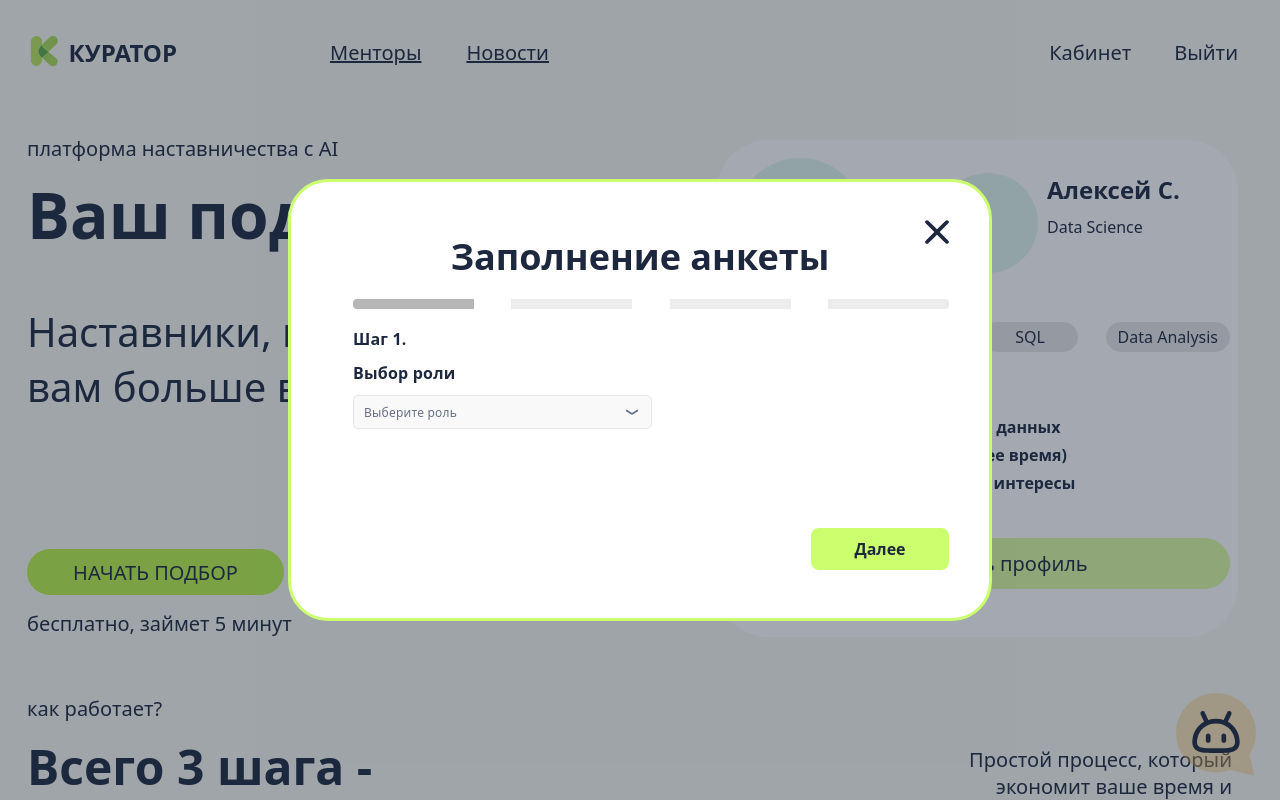
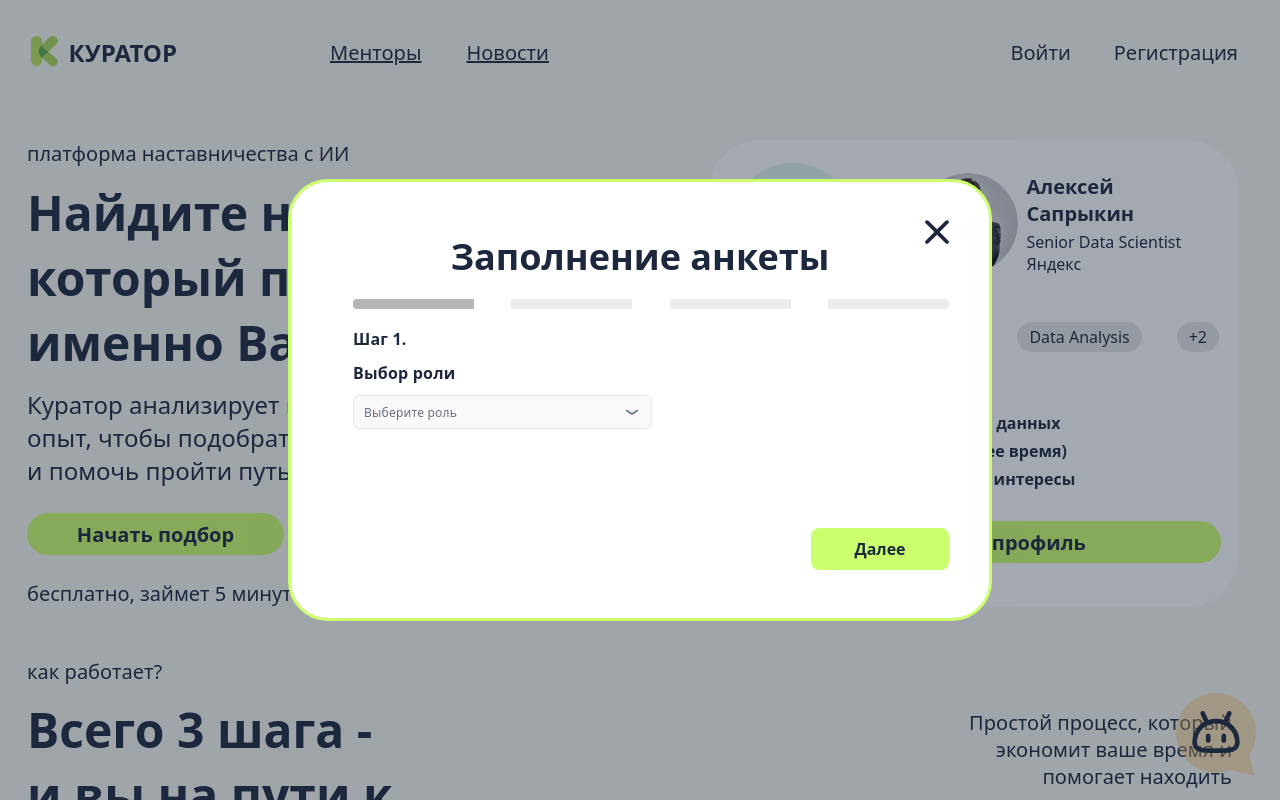
Before and after one commit to lol33229/kurator, a React (Vite) app: page /onboarding in a window 1280 px wide. Shown: the top 800 px of the page. Built offline with nearby package versions, Linux system fonts and the light colour scheme.

Commit message:
обновлены пути к экранам

```diff
--- a/src/app/router.tsx
+++ b/src/app/router.tsx
@@ -1,6 +1,5 @@
 import { createBrowserRouter } from 'react-router'
 import { RootLayout } from '@/app/RootLayout'
-import { HomePage } from '@/pages/home/HomePage'
 import { LandingPage } from '@/pages/landing/LandingPage'
 import { LoginPage } from '@/pages/login/LoginPage'
 import { OnboardingPage } from '@/pages/onboarding/OnboardingPage'
@@ -18,8 +17,6 @@ export const router = createBrowserRouter([
     element: <RootLayout />,
     children: [
       { path: '/', element: <LandingPage /> },
-      // Главная для вошедшего пользователя (временный адрес)
-      { path: '/home', element: <HomePage /> },
       { path: '/chatbot', element: <PagePlaceholder title="ИИ чат-бот" /> },
       { path: '/login', element: <LoginPage /> },
       { path: '/password-reset', element: <ResetRequestPage /> },
--- a/src/pages/home/HomePage.module.css
+++ /dev/null
@@ -1,225 +0,0 @@
-/* Главная для зарегистрированного пользователя */
-
-/* ---------- Первый экран ---------- */
-
-.hero {
-  position: relative;
-  display: grid;
-  grid-template-columns: 1fr 521px;
-  gap: 40px;
-  margin-top: 42px;
-}
-
-.heroLead {
-  display: flex;
-  flex-direction: column;
-}
-
-.heroTitle {
-  margin-top: 9px;
-  font-size: 64px;
-  font-weight: 800;
-}
-
-.heroText {
-  margin-top: 46px;
-  font-size: 40px;
-  font-weight: 500;
-}
-
-.heroCta {
-  align-self: flex-start;
-  min-width: 257px;
-  margin-top: auto;
-  font-weight: 400;
-}
-
-.heroNote {
-  margin-top: 15px;
-  font-size: 20px;
-}
-
-/* ---------- Карточка рекомендации ---------- */
-
-.recommendation {
-  margin-top: 5px;
-  padding: 18px 8px 48px 18px;
-}
-
-.recommendationTop {
-  display: flex;
-  align-items: flex-start;
-}
-
-.compat {
-  position: relative;
-  display: flex;
-  flex-direction: column;
-  align-items: center;
-  justify-content: center;
-  flex-shrink: 0;
-  width: 130px;
-  height: 130px;
-  font-weight: 300;
-}
-
-.compatCircle {
-  position: absolute;
-  inset: 0;
-}
-
-.compatValue,
-.compatLabel {
-  position: relative;
-}
-
-.compatValue {
-  font-size: 30px;
-}
-
-.compatLabel {
-  font-size: 16px;
-}
-
-.avatar {
-  flex-shrink: 0;
-  margin: 15px 0 0 73px;
-}
-
-.mentorInfo {
-  margin: 15px 0 0 9px;
-}
-
-.mentorName {
-  font-size: 24px;
-  font-weight: 700;
-}
-
-.mentorDirection {
-  margin-top: 10px;
-  font-size: 16px;
-  font-weight: 500;
-}
-
-.tags {
-  display: flex;
-  flex-wrap: wrap;
-  justify-content: space-between;
-  gap: 8px 12px;
-  margin: 34px 0 0;
-  padding: 0;
-  list-style: none;
-}
-
-.tag {
-  display: flex;
-  align-items: center;
-  justify-content: center;
-  min-width: 96px;
-  height: 30px;
-  padding: 0 12px;
-  border-radius: var(--radius-tag);
-  background: var(--color-tag);
-  font-size: 16px;
-}
-
-.reasonsTitle {
-  margin-top: 25px;
-  font-size: 16px;
-  font-weight: 600;
-}
-
-.reasons {
-  display: flex;
-  flex-direction: column;
-  gap: 6px;
-  margin: 17px 0 0;
-  padding: 0;
-  list-style: none;
-  font-size: 16px;
-  font-weight: 600;
-}
-
-.reasons li {
-  display: flex;
-  align-items: center;
-  gap: 10px;
-}
-
-.profileCta {
-  width: 495px;
-  max-width: 100%;
-  min-height: 51px;
-  margin-top: 44px;
-  background: rgb(184 243 74 / 52%);
-  font-weight: 400;
-}
-
-/* ---------- Отступ до «как работает» ---------- */
-
-.howItWorks {
-  margin-top: 58px;
-}
-
-/* ---------- Адаптив ---------- */
-
-@media (max-width: 1240px) {
-  .hero {
-    grid-template-columns: 1fr minmax(0, 521px);
-  }
-
-  .heroTitle {
-    font-size: 48px;
-  }
-
-  .heroText {
-    font-size: 32px;
-  }
-}
-
-@media (max-width: 960px) {
-  .hero {
-    grid-template-columns: minmax(0, 1fr);
-  }
-
-  .heroCta {
-    margin-top: 32px;
-  }
-
-  .recommendation {
-    margin: 0;
-  }
-
-  .howItWorks {
-    margin-top: 48px;
-  }
-}
-
-@media (max-width: 640px) {
-  .heroTitle {
-    font-size: 36px;
-  }
-
-  .heroText {
-    font-size: 24px;
-    margin-top: 16px;
-  }
-
-  .recommendation {
-    padding: 18px 16px 32px;
-  }
-
-  .avatar {
-    width: 72px;
-    height: 72px;
-    margin-left: 16px;
-  }
-
-  .mentorName {
-    font-size: 20px;
-  }
-
-  .tags {
-    justify-content: flex-start;
-  }
-}
--- a/src/pages/home/HomePage.tsx
+++ /dev/null
@@ -1,47 +0,0 @@
-import { LandingFooter } from '@/pages/landing/LandingFooter'
-import { LandingHeader } from '@/pages/landing/LandingHeader'
-import landingStyles from '@/pages/landing/LandingPage.module.css'
-import { ForMentorsSection, HowItWorksSection, WhyKuratorSection } from '@/pages/landing/LandingSections'
-import { ButtonLink } from '@/shared/ui/Button/ButtonLink'
-import { RecommendationCard, type Recommendation } from './RecommendationCard'
-import styles from './HomePage.module.css'
-
-// Моковые данные, пока нет API рекомендаций.
-const TOP_RECOMMENDATION: Recommendation = {
-  compatibility: 94,
-  displayName: 'Алексей С.',
-  direction: 'Data Science',
-  tags: ['Python', 'ML', 'SQL', 'Data Analysis'],
-  reasons: [
-    '7 лет опыта в ML и анализе данных',
-    'Совпадает график (вечернее время)',
-    'Общие профессиональные интересы',
-  ],
-  profilePath: '/mentors',
-}
-
-export function HomePage() {
-  return (
-    <div className={landingStyles.page}>
-      <LandingHeader cabinetPath="/student" />
-      <main>
-        <section className={`${landingStyles.container} ${styles.hero}`}>
-          <div className={styles.heroLead}>
-            <p className={landingStyles.eyebrow}>платформа наставничества с AI</p>
-            <h1 className={styles.heroTitle}>Ваш подбор готов</h1>
-            <p className={styles.heroText}>Наставники, которые подходят вам больше всего</p>
-            <ButtonLink to="/student" className={styles.heroCta}>
-              НАЧАТЬ ПОДБОР
-            </ButtonLink>
-            <p className={styles.heroNote}>бесплатно, займет 5 минут</p>
-          </div>
-          <RecommendationCard recommendation={TOP_RECOMMENDATION} />
-        </section>
-        <HowItWorksSection className={styles.howItWorks} />
-        <WhyKuratorSection />
-        <ForMentorsSection />
-      </main>
-      <LandingFooter />
-    </div>
-  )
-}
--- a/src/pages/home/RecommendationCard.tsx
+++ /dev/null
@@ -1,63 +0,0 @@
-import avatarPlaceholder from '@/assets/home/avatar-placeholder.svg'
-import checkIcon from '@/assets/landing/check.svg'
-import compatCircle from '@/assets/landing/circle-compat.svg'
-import landingStyles from '@/pages/landing/LandingPage.module.css'
-import { ButtonLink } from '@/shared/ui/Button/ButtonLink'
-import styles from './HomePage.module.css'
-
-export type Recommendation = {
-  compatibility: number
-  // Фамилия и фото скрыты до начала менторства
-  displayName: string
-  direction: string
-  tags: string[]
-  reasons: string[]
-  profilePath: string
-}
-
-type RecommendationCardProps = {
-  recommendation: Recommendation
-}
-
-export function RecommendationCard({ recommendation }: RecommendationCardProps) {
-  const { compatibility, displayName, direction, tags, reasons, profilePath } = recommendation
-
-  return (
-    <article className={`${landingStyles.card} ${styles.recommendation}`} aria-label="Рекомендованный наставник">
-      <div className={styles.recommendationTop}>
-        <div className={styles.compat}>
-          <img className={styles.compatCircle} src={compatCircle} alt="" width={130} height={130} />
-          <span className={styles.compatValue}>{compatibility}%</span>
-          <span className={styles.compatLabel}>совместимость</span>
-        </div>
-        <img className={styles.avatar} src={avatarPlaceholder} alt="" width={100} height={100} />
-        <div className={styles.mentorInfo}>
-          <p className={styles.mentorName}>{displayName}</p>
-          <p className={styles.mentorDirection}>{direction}</p>
-        </div>
-      </div>
-
-      <ul className={styles.tags}>
-        {tags.map((tag) => (
-          <li key={tag} className={styles.tag}>
-            {tag}
-          </li>
-        ))}
-      </ul>
-
-      <p className={styles.reasonsTitle}>Почему подходит?</p>
-      <ul className={styles.reasons}>
-        {reasons.map((reason) => (
-          <li key={reason}>
-            <img src={checkIcon} alt="" width={16} height={16} />
-            {reason}
-          </li>
-        ))}
-      </ul>
-
-      <ButtonLink to={profilePath} className={styles.profileCta}>
-        Посмотреть профиль
-      </ButtonLink>
-    </article>
-  )
-}
--- a/src/pages/landing/LandingFooter.tsx
+++ b/src/pages/landing/LandingFooter.tsx
@@ -9,7 +9,7 @@ export function LandingFooter() {
     <footer className={`${styles.container} ${styles.card} ${styles.footer}`}>
       <div>
         <Logo size="lg" className={styles.footerLogo} />
-        <p className={styles.footerTagline}>платформа наставничества с AI</p>
+        <p className={styles.footerTagline}>платформа наставничества с ИИ</p>
       </div>
       <nav className={styles.footerLinks} aria-label="Ссылки в подвале">
         <Link to="/news">новости</Link>
--- a/src/pages/landing/LandingHeader.tsx
+++ b/src/pages/landing/LandingHeader.tsx
@@ -2,12 +2,7 @@ import { Link } from 'react-router'
 import { Logo } from '@/shared/ui/Logo/Logo'
 import styles from './LandingPage.module.css'
 
-type LandingHeaderProps = {
-  // Для вошедшего пользователя
-  cabinetPath?: string
-}
-
-export function LandingHeader({ cabinetPath }: LandingHeaderProps) {
+export function LandingHeader() {
   return (
     <header className={`${styles.container} ${styles.header}`}>
       <Logo className={styles.headerLogo} />
@@ -16,17 +11,8 @@ export function LandingHeader({ cabinetPath }: LandingHeaderProps) {
         <Link to="/news">Новости</Link>
       </nav>
       <nav className={styles.authNav} aria-label="Аккаунт">
-        {cabinetPath ? (
-          <>
-            <Link to={cabinetPath}>Кабинет</Link>
-            <Link to="/">Выйти</Link>
-          </>
-        ) : (
-          <>
-            <Link to="/login">Войти</Link>
-            <Link to="/register">Регистрация</Link>
-          </>
-        )}
+        <Link to="/login">Войти</Link>
+        <Link to="/register">Регистрация</Link>
       </nav>
     </header>
   )
--- a/src/pages/landing/LandingSections.tsx
+++ b/src/pages/landing/LandingSections.tsx
@@ -55,7 +55,7 @@ export function HeroSection() {
   return (
     <section className={`${styles.container} ${styles.hero}`}>
       <div>
-        <p className={styles.eyebrow}>платформа наставничества с AI</p>
+        <p className={styles.eyebrow}>платформа наставничества с ИИ</p>
         <h1 className={styles.heroTitle}>Найдите наставника, который подходит именно Вам</h1>
         <p className={styles.heroText}>
           Куратор анализирует ваши цели, интересы и опыт, чтобы подобрать подходящего наставника и помочь пройти путь
@@ -71,13 +71,9 @@ export function HeroSection() {
   )
 }
 
-type SectionProps = {
-  className?: string
-}
-
-export function HowItWorksSection({ className }: SectionProps) {
+export function HowItWorksSection() {
   return (
-    <section className={[styles.container, styles.howItWorks, className].filter(Boolean).join(' ')}>
+    <section className={`${styles.container} ${styles.howItWorks}`}>
       <div className={styles.sectionHead}>
         <div>
           <p className={styles.eyebrow}>как работает?</p>
--- a/src/pages/login/LoginPage.tsx
+++ b/src/pages/login/LoginPage.tsx
@@ -7,7 +7,8 @@ export function LoginPage() {
   const navigate = useNavigate()
 
   // Пока нет API: сразу открываем главную для вошедшего пользователя
-  const submit = () => navigate('/home')
+  // Пока нет API ролей: после входа открываем экран менти
+  const submit = () => navigate('/student')
 
   return (
     <LandingWithModal className={styles.dialog}>
--- a/src/pages/onboarding/OnboardingPage.tsx
+++ b/src/pages/onboarding/OnboardingPage.tsx
@@ -1,6 +1,6 @@
 import { useCallback, useId, useState } from 'react'
 import { useLocation, useNavigate } from 'react-router'
-import { HomePage } from '@/pages/home/HomePage'
+import { LandingPage } from '@/pages/landing/LandingPage'
 import formStyles from '@/shared/ui/AuthForm/AuthForm.module.css'
 import { Modal } from '@/shared/ui/Modal/Modal'
 import { BasicInfoStep, type BasicInfo } from './BasicInfoStep'
@@ -67,11 +67,12 @@ export function OnboardingPage() {
   const isMentor = role === 'mentor'
   const dialogClass = isMentor ? MENTOR_STEP_DIALOG_CLASS[step] : STEP_DIALOG_CLASS[step]
 
-  const close = useCallback(() => navigate('/home'), [navigate])
+  // Менти попадает на свой главный экран; экрана ментора пока нет, там заглушка
+  const close = useCallback(() => navigate(role === 'mentor' ? '/mentor' : '/student'), [navigate, role])
 
   return (
     <>
-      <HomePage />
+      <LandingPage />
       <Modal
         labelledBy={titleId}
         onClose={close}
```
Also changed, not shown: src/assets/home/avatar-placeholder.svg (deleted).
